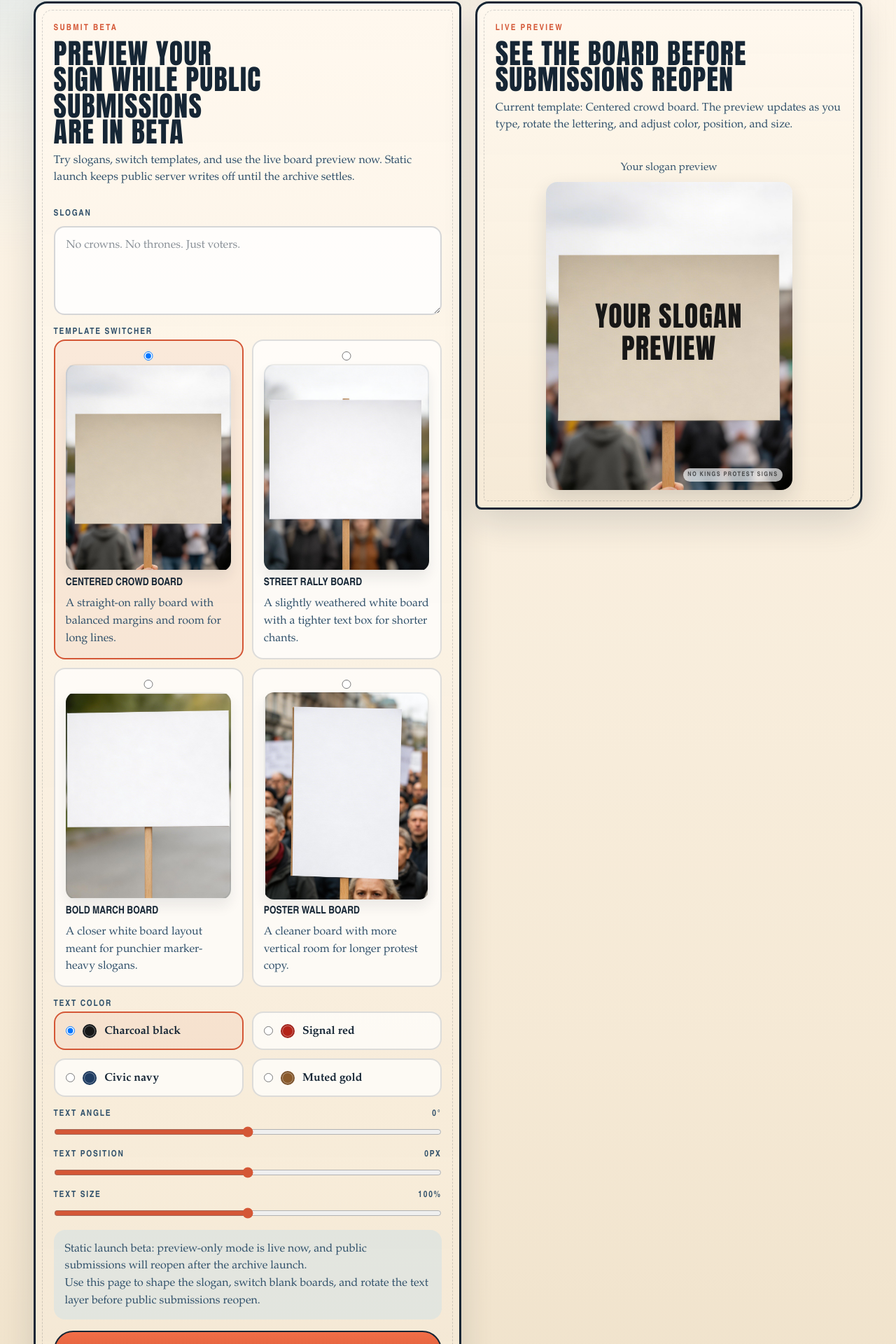
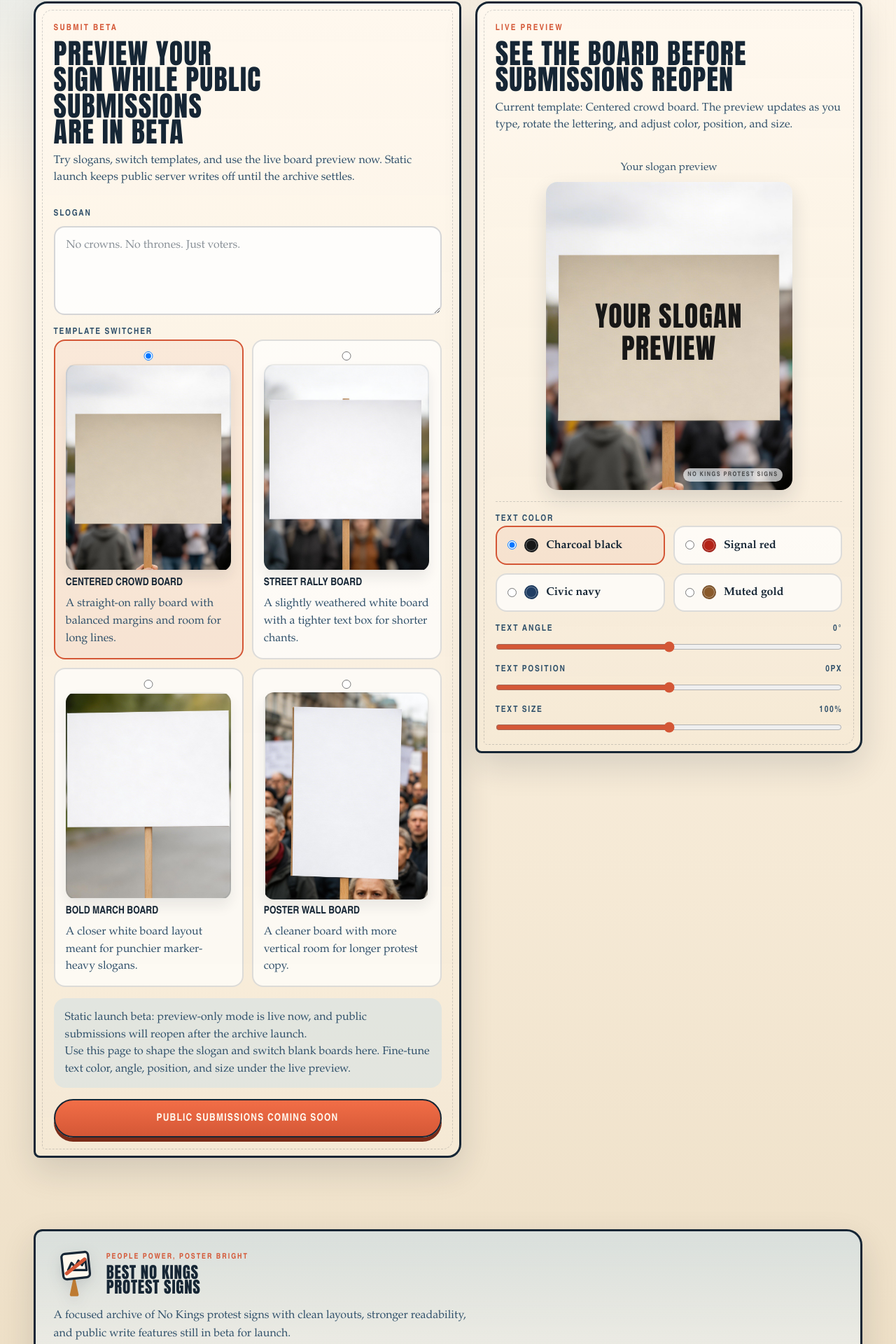
Before and after one commit to daanaagua/best-no-kings-protest-signs, a Next.js app: page /submit in a window 1280 px wide. Shown: the part 545-2465 px from the top of the page at 70% size. Built offline with nearby package versions, Linux system fonts and the light colour scheme.

Commit message:
fix: move submit controls below preview

```diff
--- a/app/globals.css
+++ b/app/globals.css
@@ -1194,6 +1194,14 @@ a {
   background: rgba(212, 87, 54, 0.12);
 }
 
+.submit-preview-controls {
+  display: grid;
+  gap: 1rem;
+  margin-top: 1rem;
+  padding-top: 1rem;
+  border-top: 1px dashed rgba(22, 38, 53, 0.18);
+}
+
 .sign-preview {
   display: flex;
   justify-content: center;
--- a/src/components/submit/submit-form.tsx
+++ b/src/components/submit/submit-form.tsx
@@ -102,6 +102,35 @@ export function SubmitForm() {
           </div>
         </fieldset>
 
+        <div className="submit-form__message submit-form__message--success" role="status">
+          <p>{PUBLIC_SUBMISSION_BETA_MESSAGE}</p>
+          <p>Use this page to shape the slogan and switch blank boards here. Fine-tune text color, angle, position, and size under the live preview.</p>
+        </div>
+
+        <button className="site-cta" disabled type="button">
+          Public submissions coming soon
+        </button>
+      </div>
+
+      <aside className="submit-preview-panel">
+        <div className="section-heading section-heading--compact">
+          <p className="section-heading__eyebrow">Live preview</p>
+          <h2 className="section-heading__title">See the board before submissions reopen</h2>
+          <p className="section-heading__description">
+            Current template: {selectedTemplate.label}. The preview updates as you type, rotate the lettering, and adjust color, position, and size.
+          </p>
+        </div>
+
+        <SignPreview
+          slogan={formState.slogan}
+          template={formState.selectedTemplate}
+          textRotation={formState.textRotation}
+          textOffsetY={formState.textOffsetY}
+          textScale={formState.textScale}
+          textColor={selectedTextColor.value}
+        />
+
+        <div className="submit-preview-controls">
           <fieldset className="submit-fieldset">
             <legend className="submit-field__label">Text color</legend>
             <div className="color-switcher" role="list">
@@ -182,34 +211,7 @@ export function SubmitForm() {
               value={Math.round(formState.textScale * 100)}
             />
           </label>
-
-        <div className="submit-form__message submit-form__message--success" role="status">
-          <p>{PUBLIC_SUBMISSION_BETA_MESSAGE}</p>
-          <p>Use this page to shape the slogan, switch blank boards, and rotate the text layer before public submissions reopen.</p>
         </div>
-
-        <button className="site-cta" disabled type="button">
-          Public submissions coming soon
-        </button>
-      </div>
-
-      <aside className="submit-preview-panel">
-        <div className="section-heading section-heading--compact">
-          <p className="section-heading__eyebrow">Live preview</p>
-          <h2 className="section-heading__title">See the board before submissions reopen</h2>
-          <p className="section-heading__description">
-            Current template: {selectedTemplate.label}. The preview updates as you type, rotate the lettering, and adjust color, position, and size.
-          </p>
-        </div>
-
-        <SignPreview
-          slogan={formState.slogan}
-          template={formState.selectedTemplate}
-          textRotation={formState.textRotation}
-          textOffsetY={formState.textOffsetY}
-          textScale={formState.textScale}
-          textColor={selectedTextColor.value}
-        />
       </aside>
     </div>
   )
```
Also changed, not shown: 1 other file (tests, documents, lock files or other folders). Lines whose indentation alone changed are shown as unchanged.
